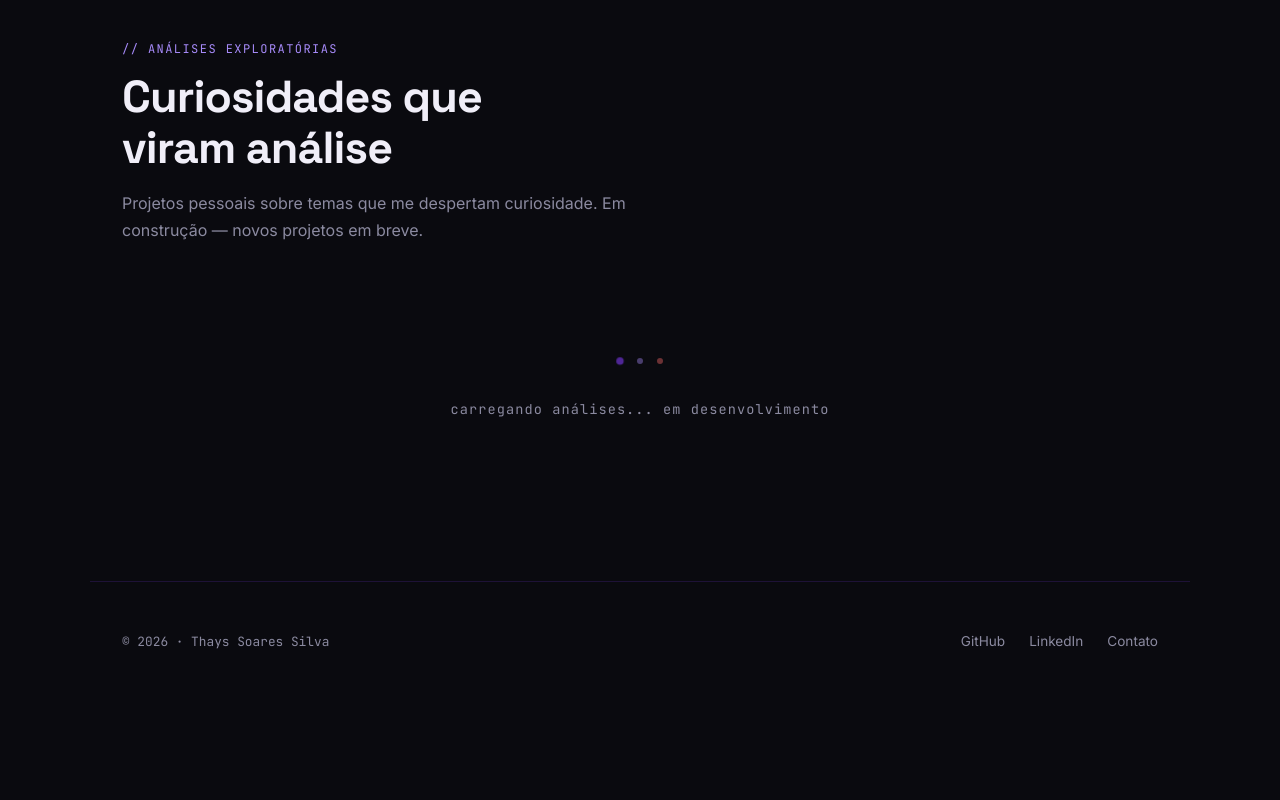
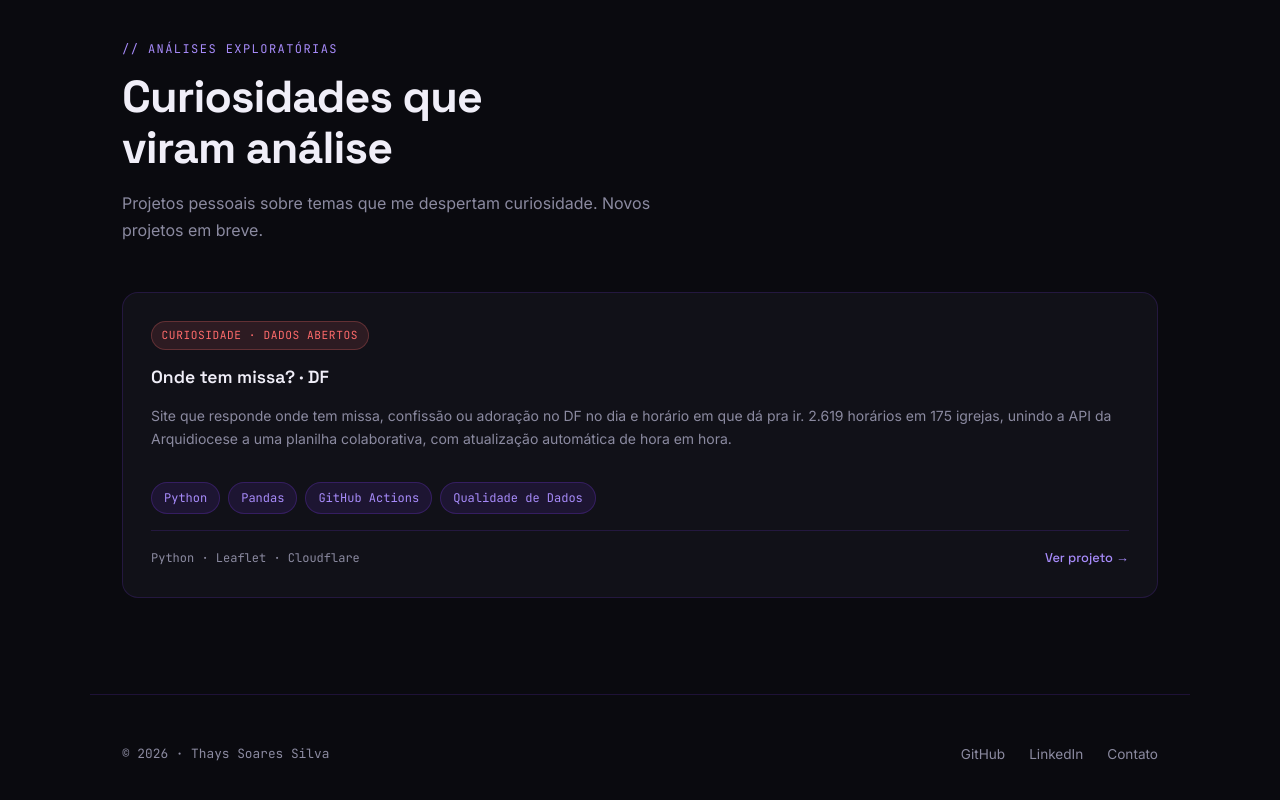
Before and after one commit to thaays-ss/thaays-ss.github.io, a plain HTML site: page index.html in a window 1280 px wide. Shown: the part 3726-4526 px from the top of the page. Before the commit the page ends 4428 px from the top, so only its background shows below. Drawn offline with Linux system fonts and the light colour scheme.

Commit message:
Update index.html

```diff
--- a/index.html
+++ b/index.html
@@ -761,15 +761,28 @@
 <section id="eda" class="reveal">
   <div class="section-label">// análises exploratórias</div>
   <h2 class="section-title">Curiosidades que<br>viram análise</h2>
-  <p class="section-desc">Projetos pessoais sobre temas que me despertam curiosidade. Em construção — novos projetos em breve.</p>
+   <p class="section-desc">Projetos pessoais sobre temas que me despertam curiosidade. Novos projetos em breve.</p>
 
-  <div style="display:flex; flex-direction:column; align-items:center; justify-content:center; padding: 4rem 2rem; gap: 2rem;">
-    <div class="loading-dots">
-      <span></span><span></span><span></span>
+  <div class="projects-grid">
+
+    <div class="project-card">
+      <span class="project-badge badge-eda">Curiosidade · Dados abertos</span>
+      <div class="project-title">Onde tem missa? · DF</div>
+      <div class="project-desc">
+        Site que responde onde tem missa, confissão ou adoração no DF no dia e horário em que dá pra ir. 2.619 horários em 175 igrejas, unindo a API da Arquidiocese a uma planilha colaborativa, com atualização automática de hora em hora.
+      </div>
+      <div class="tag-list">
+        <span class="tag">Python</span>
+        <span class="tag">Pandas</span>
+        <span class="tag">GitHub Actions</span>
+        <span class="tag">Qualidade de Dados</span>
+      </div>
+      <div class="project-meta">
+        <span class="project-tech">Python · Leaflet · Cloudflare</span>
+        <a href="https://missas-df.thaysoaresilva0.workers.dev" target="_blank" class="project-link">Ver projeto →</a>
+      </div>
     </div>
-    <p style="font-family:var(--font-mono); font-size:0.85rem; color:var(--muted); letter-spacing:0.08em;">
-      carregando análises... em desenvolvimento
-    </p>
+
   </div>
 </section>
 
```
